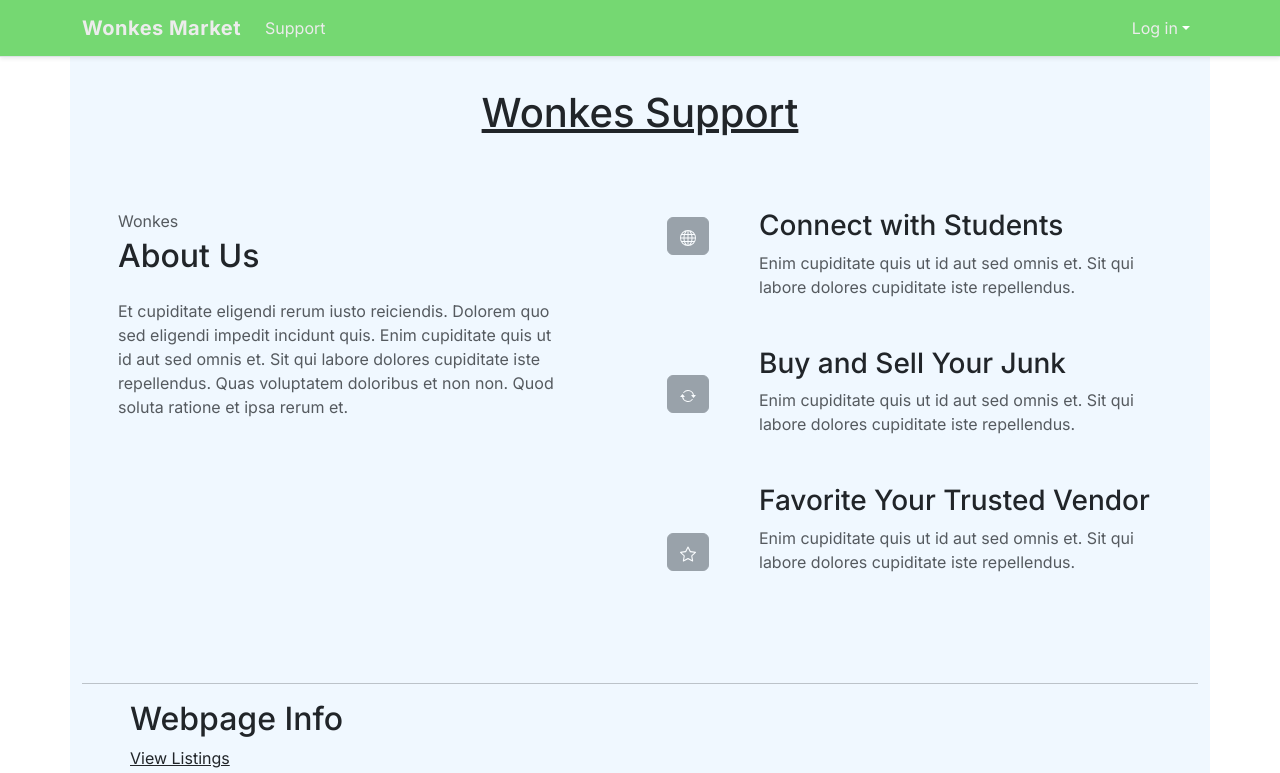
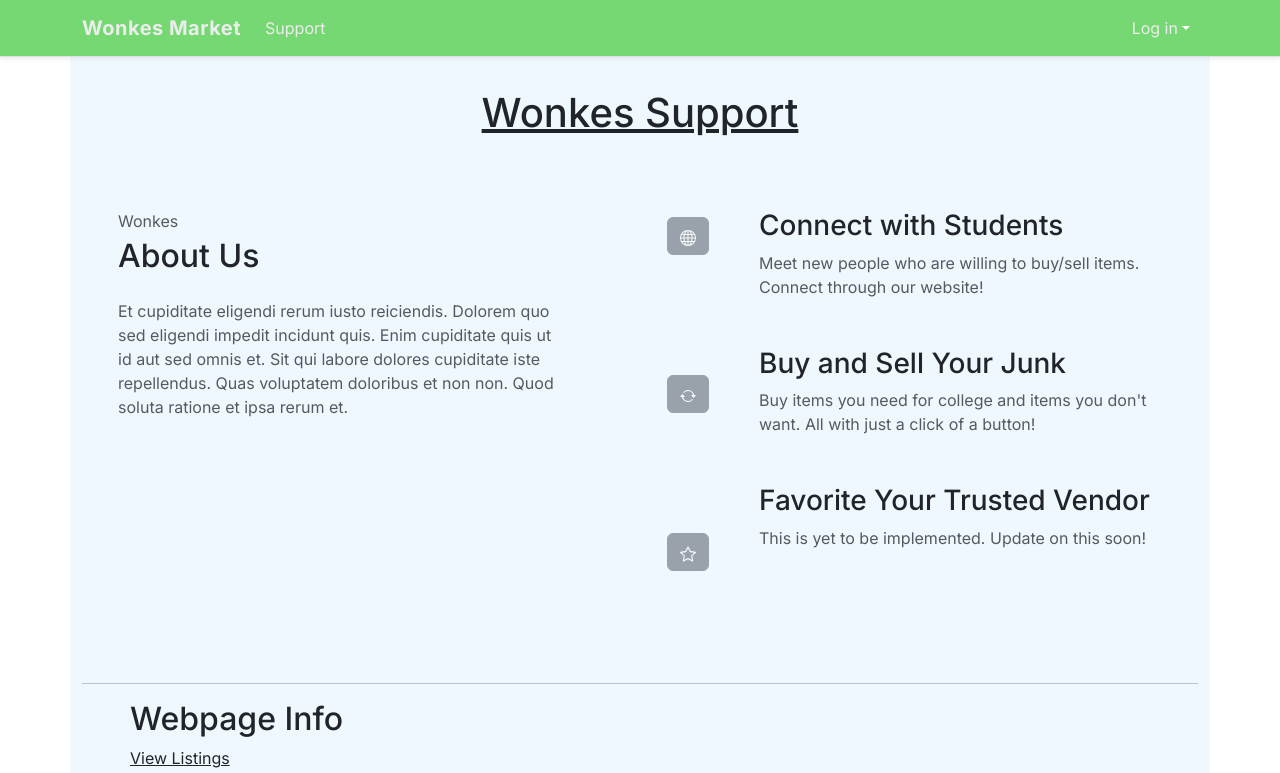
Before and after one commit to wonkes-manoa/manoa-student-market, a Next.js app: page /support in a window 1280 px wide. Shown: the top 773 px of the page. Built offline with nearby package versions, Linux system fonts and the light colour scheme; no server answers.

Commit message:
Update support and landing page descriptions
Replaced placeholder text with more relevant descriptions for features on the support and landing pages. Clarifies functionality and provides users with accurate information about connecting, buying/selling items, and upcoming features.

```diff
--- a/src/app/support/page.tsx
+++ b/src/app/support/page.tsx
@@ -44,20 +44,19 @@ const SupportPage = async () => (
           <Col md={5} className="pe-5">
             <h3>Connect with Students</h3>
             <p className="text-muted mt-2 mb-5">
-              Enim cupiditate quis ut id aut sed omnis et.
-              Sit qui labore dolores cupiditate iste repellendus.
+              Meet new people who are willing to buy/sell items.
+              Connect through our website!
             </p>
 
             <h3>Buy and Sell Your Junk</h3>
             <p className="text-muted mt-2 mb-5">
-              Enim cupiditate quis ut id aut sed omnis et.
-              Sit qui labore dolores cupiditate iste repellendus.
+              Buy items you need for college and items you don&apos;t
+              want. All with just a click of a button!
             </p>
 
             <h3>Favorite Your Trusted Vendor</h3>
             <p className="text-muted mt-2">
-              Enim cupiditate quis ut id aut sed omnis et.
-              Sit qui labore dolores cupiditate iste repellendus.
+              This is yet to be implemented. Update on this soon!
             </p>
           </Col>
 
```
Also changed, not shown: src/components/LandingPage.tsx (+5 -6 lines).
